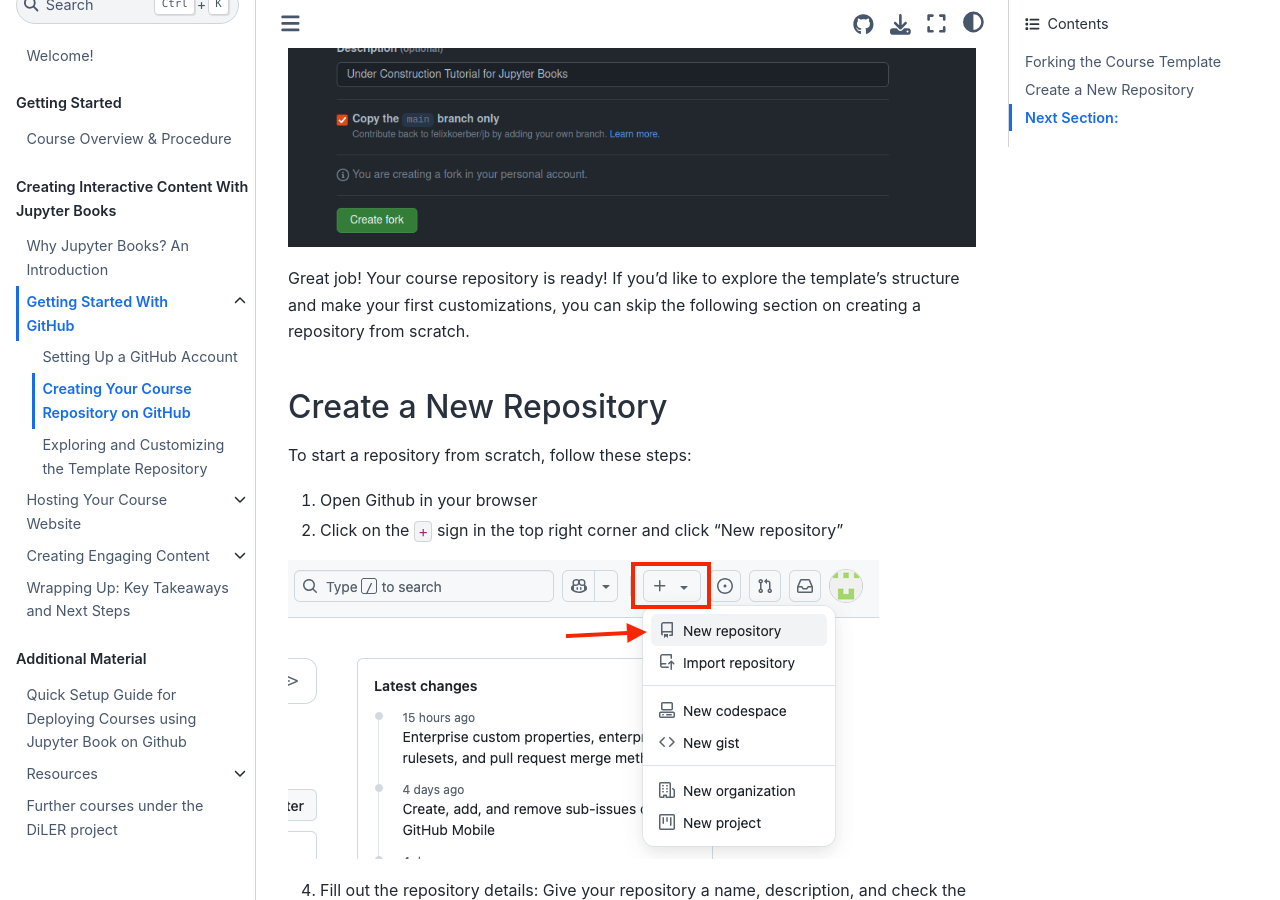
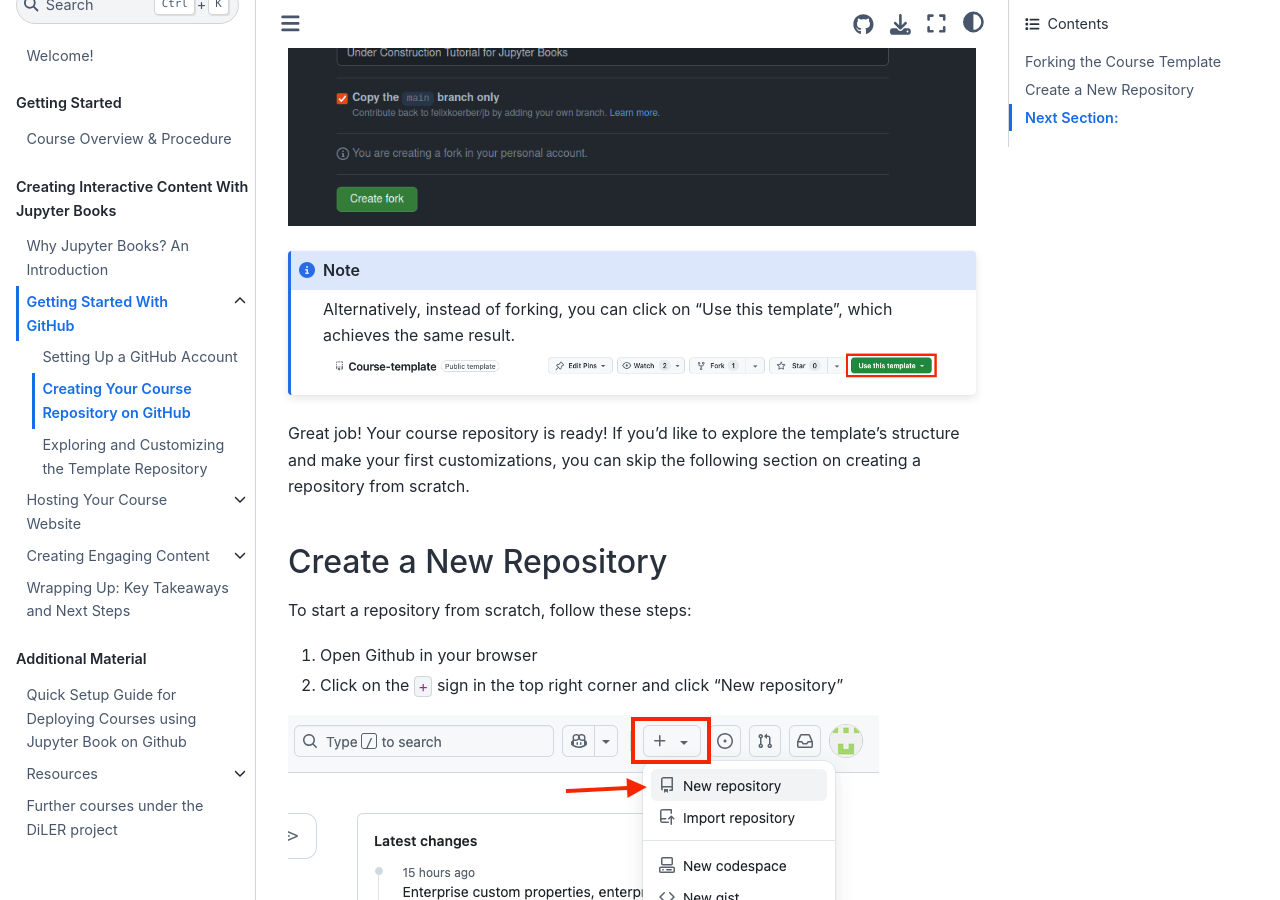
Before and after one commit to M-earnest/tutorial_jupyter_books, a Jupyter Book: the page built from content/1_github/project.md, in a window 1280 px wide and 900 px high, scrolled down 905 px. Built offline with Jupyter Book 1.0.4 settings and Sphinx 7.4.7 and the Sphinx Book theme 1.1.4, drawn with Linux system fonts in a browser that asks for light colours; pages that are not in the unit, such as notebooks, are missing from menus.

Commit message:
Update project.md

````diff
--- a/content/1_github/project.md
+++ b/content/1_github/project.md
@@ -8,11 +8,17 @@
 
 To create your own course repository, you'll need to "fork" (i.e., copy) the course template repository to your account. Simply go to the [course template repo](https://github.com/DiLER-Digitell/Course-template), ensure you're logged in, and click "Fork".
 
-![depicting position a look of the fork button on a GitHub repository](../../static/fork_button.png)
+![depicting position a look of the fork button on a GitHub repository](../../static/fork.png)
 
 You'll be asked to create a new fork; simply add a new repository name, provide a short description, or keep the existing one, check the box "Copy the main branch only," and click the "Create fork" button.
 
 ![depicting position a look of the fork button on a GitHub repository](../../static/create_fork.png)
+
+```{note}
+Alternatively, instead of forking, you can click on "Use this template", which achieves the same result.
+![depicting position of the "Use this template" button on a GitHub repository](../../static/use-template.png)
+
+```
 
 Great job! Your course repository is ready! If you'd like to explore the template's structure and make your first customizations, you can skip the following section on creating a repository from scratch.
 
````
